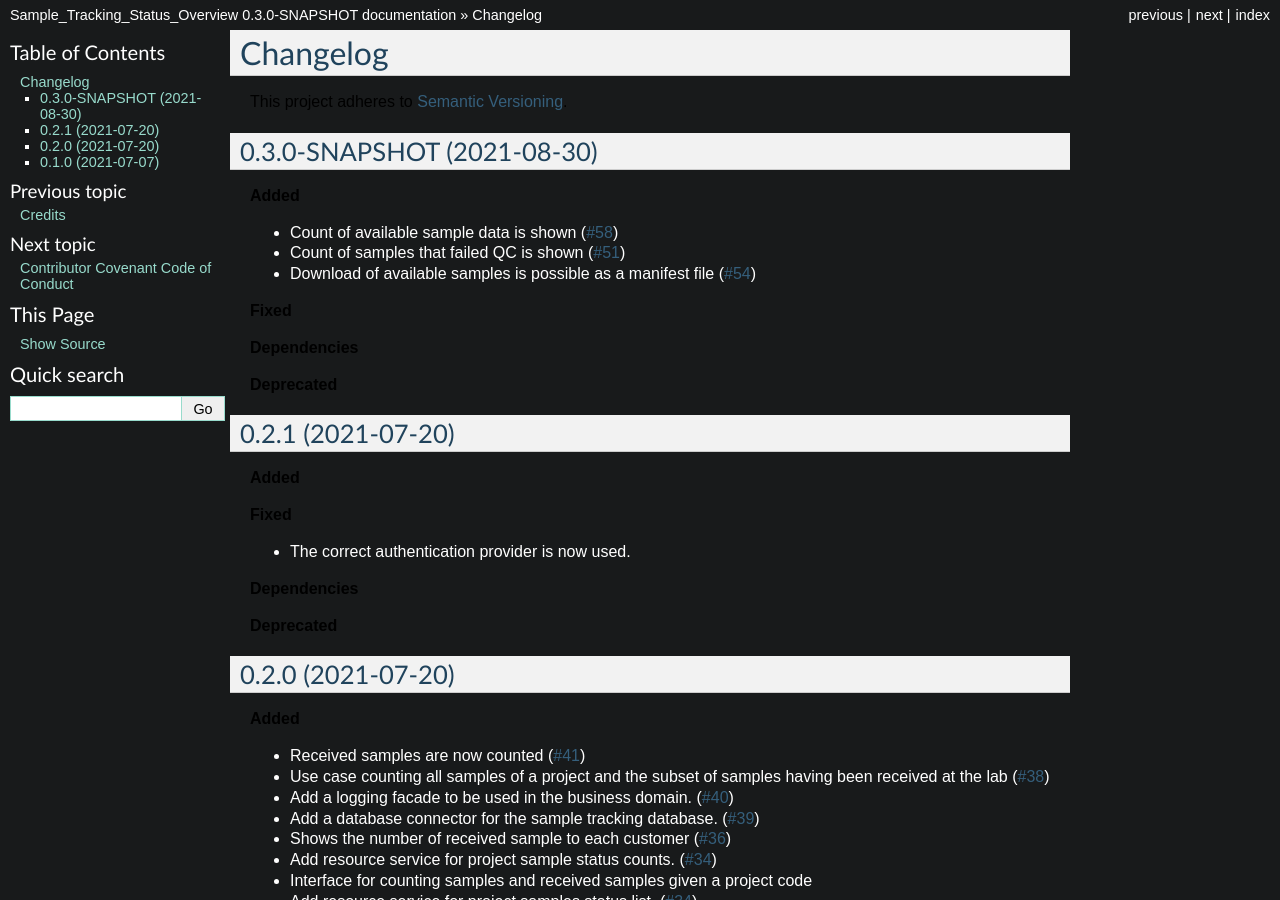
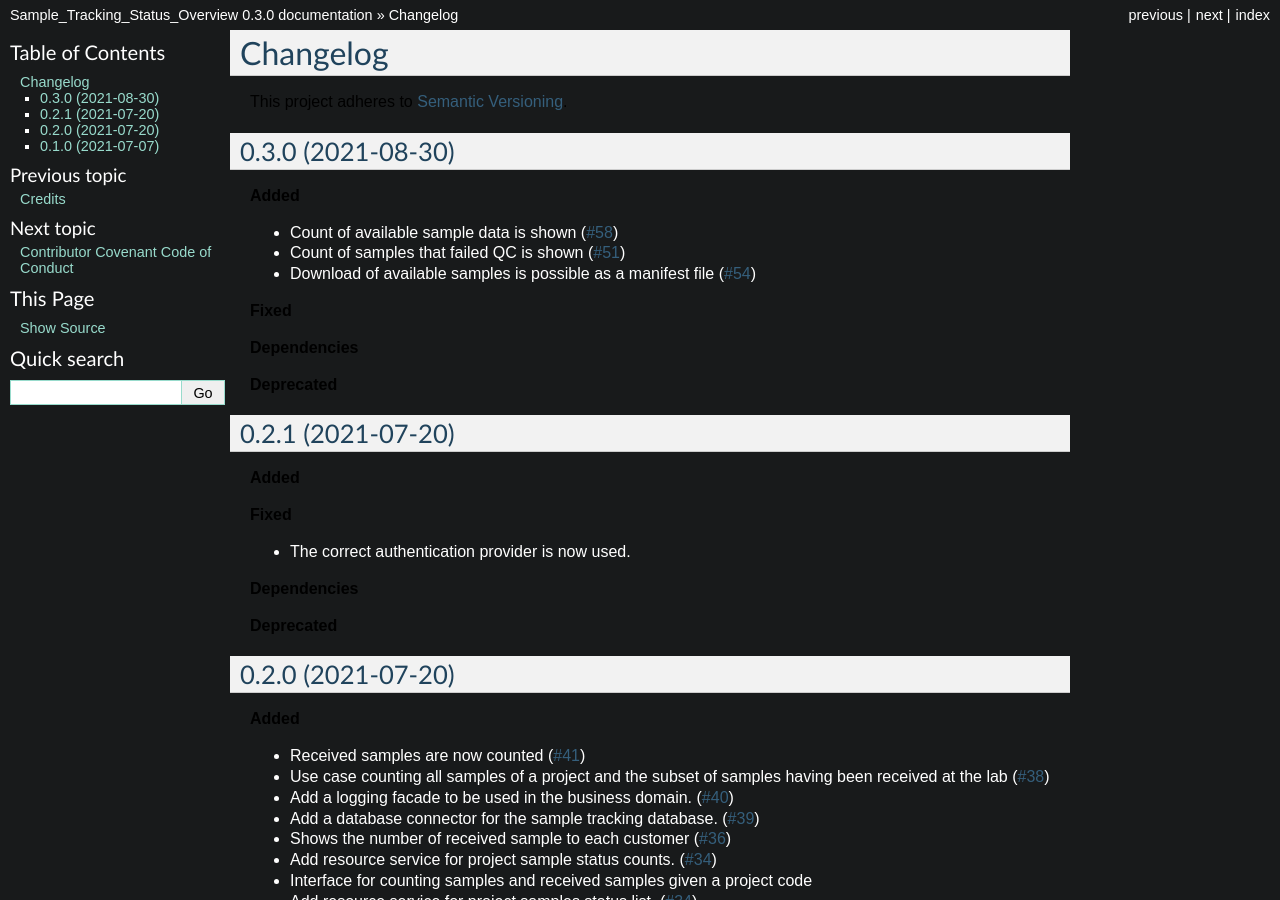
Before and after one commit to jenniferboedker/Sample_Tracking_Status_Overview, a Sphinx documentation site: the page built from docs/changelog.rst, in a window 1280 px wide and 900 px high. Built offline with Sphinx 7.4.7, drawn with Linux system fonts in a browser that asks for light colours; some of the changed text lies outside the part shown.

Commit message:
Bump version from 0.3.0-SNAPSHOT to 0.3.0

```diff
--- a/CHANGELOG.rst
+++ b/CHANGELOG.rst
@@ -5,8 +5,8 @@
 This project adheres to `Semantic Versioning <https://semver.org/>`_.
 
 
-0.3.0-SNAPSHOT (2021-08-30)
----------------------------
+0.3.0 (2021-08-30)
+------------------
 
 **Added**
 
--- a/docs/conf.py
+++ b/docs/conf.py
@@ -55,9 +55,9 @@
 # the built documents.
 #
 # The short X.Y version.
-version = '0.3.0-SNAPSHOT'
+version = '0.3.0'
 # The full version, including alpha/beta/rc tags.
-release = '0.3.0-SNAPSHOT'
+release = '0.3.0'
 
 # The language for content autogenerated by Sphinx. Refer to documentation
 # for a list of supported languages.
--- a/pom.xml
+++ b/pom.xml
@@ -10,7 +10,7 @@
 	</modules>
 	<artifactId>sample-tracking-status-overview</artifactId>
 	<groupId>life.qbic</groupId>
-	<version>0.3.0-SNAPSHOT</version> <!-- <<QUBE_FORCE_BUMP>> -->
+	<version>0.3.0</version> <!-- <<QUBE_FORCE_BUMP>> -->
 	<name>Sample Tracking Status Overview</name>
 	<url>http://github.com/qbicsoftware/sample-tracking-status-overview</url>
 	<description>Gives a visual overview of sample statuses</description>
--- a/qube.cfg
+++ b/qube.cfg
@@ -1,5 +1,5 @@
 [bumpversion]
-current_version = 0.3.0-SNAPSHOT
+current_version = 0.3.0
 
 [bumpversion_files_whitelisted]
 dot_qube = .qube.yml
```
Also changed, not shown: .qube.yml.
